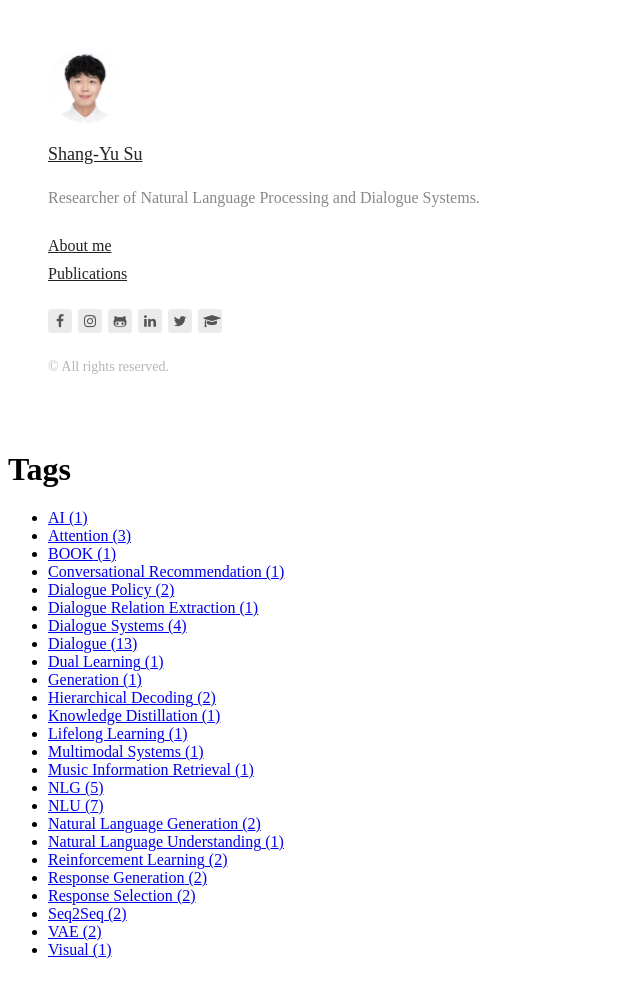
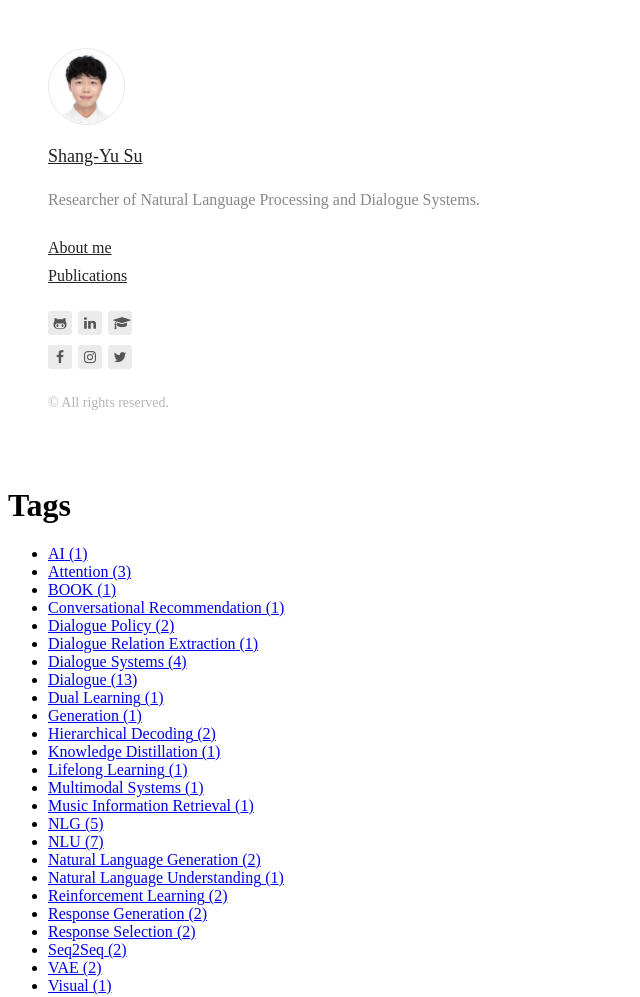
Before and after one commit to shangyusu/shangyusu.github.io, a Gatsby site: page /tags in a window 1280 px wide. Shown: the whole page, without its empty margins (0-640 px from the left). Before the commit the page ends 975 px from the top, so only its background shows below. Built offline with nearby package versions, Linux system fonts and the light colour scheme; Gatsby itself is replaced by a stand-in of ours; some packages are replaced by stand-ins of ours.

Commit message:
update 220723

```diff
--- a/src/components/Links/index.jsx
+++ b/src/components/Links/index.jsx
@@ -19,6 +19,23 @@ class Links extends React.Component {
       <div className="links">
         <ul className="links__list">
           <li className="links__list-item">
+            <a href={'https://www.github.com/shangyusu'} target="_blank" >
+              <i className="icon-github" />
+            </a>
+          </li>
+          <li className="links__list-item">
+            <a href={'https://www.linkedin.com/in/shangyusu/'} target="_blank" >
+              <i className="icon-linkedin" />
+            </a>
+          </li>
+          <li className="links__list-item">
+            <a href={'https://scholar.google.com.tw/citations?user=5aGJKn4AAAAJ'} target="_blank" >
+              <i className="icon-graduation-cap" />
+            </a>
+          </li>
+        </ul>
+        <ul className="links__list">
+          <li className="links__list-item">
             <a href={'https://www.facebook.com/shangyusu.tw'} target="_blank" >
               <i className="icon-facebook" />
             </a>
@@ -29,23 +46,8 @@ class Links extends React.Component {
             </a>
           </li>
           <li className="links__list-item">
-            <a href={'https://www.github.com/shangyusu'} target="_blank" >
-              <i className="icon-github" />
-            </a>
-          </li>
-          <li className="links__list-item">
-            <a href={'https://www.linkedin.com/in/shang-yu-su-00972ba8/'} target="_blank" >
-              <i className="icon-linkedin" />
-            </a>
-          </li>
-          <li className="links__list-item">
             <a href={'https://twitter.com/ShangYuSu'} target="_blank" >
               <i className="icon-twitter" />
-            </a>
-          </li>
-          <li className="links__list-item">
-            <a href={'https://scholar.google.com.tw/citations?user=5aGJKn4AAAAJ'} target="_blank" >
-              <i className="icon-graduation-cap" />
             </a>
           </li>
         </ul>
--- a/src/components/Sidebar/style.scss
+++ b/src/components/Sidebar/style.scss
@@ -13,6 +13,7 @@
             margin-bottom: 0;
             border-radius: 50%;
             background-clip: padding-box;
+            border: 1px solid #e6e6e6;
         }
         &-title {
             font-size: $typographic-base-font-size * 1.125;
--- a/src/pages/index.jsx
+++ b/src/pages/index.jsx
@@ -5,7 +5,7 @@ import Sidebar from '../components/Sidebar';
 import Link from 'gatsby-link';
 import profilePic from './stylelab_resume_edited.jpg';
 // import testPic from './japan.png';
-import resume from './shang-yu_resume_20220714.pdf';
+import resume from './shang-yu_resume_20220723.pdf';
 import './index.scss';
 
 
```
Also changed, not shown: 1 other file.
